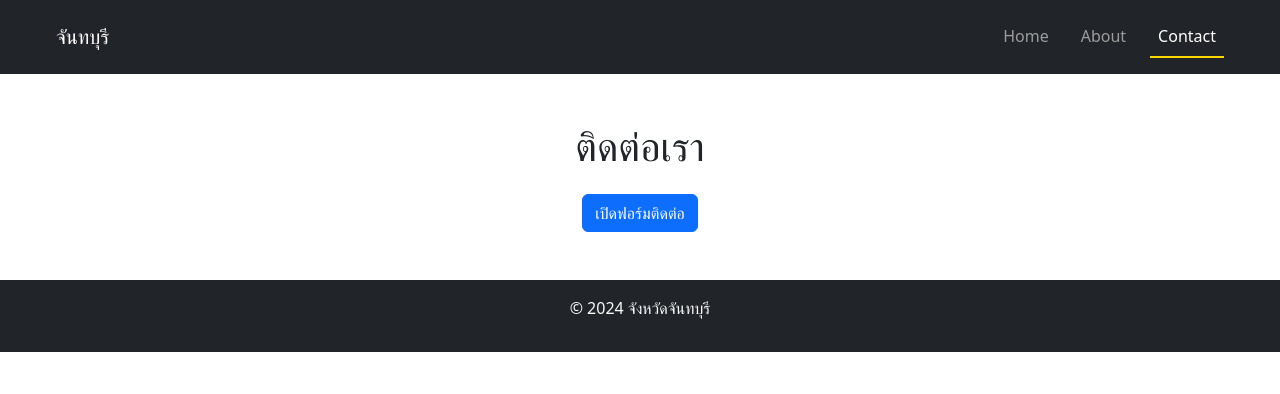
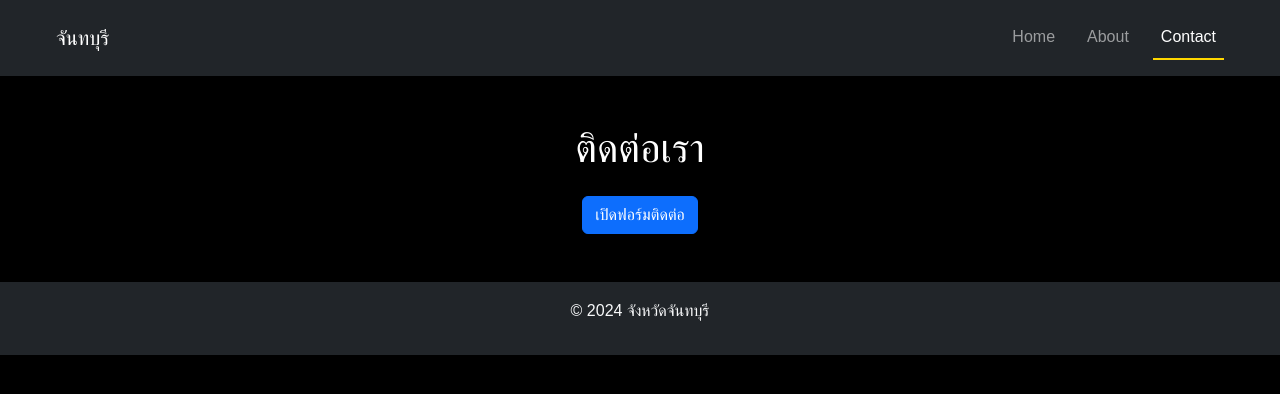
Before and after one commit to ItSurichet/Hw2, a plain HTML site: page contact.html in a window 1280 px wide. Drawn offline with nearby package versions, Linux system fonts and the light colour scheme.

Commit message:
แก้ไขข้อมูล

```diff
--- a/contact.html
+++ b/contact.html
@@ -7,6 +7,21 @@
     <link rel="stylesheet" href="css/style.css">
     <link href="https://cdn.jsdelivr.net/npm/bootstrap@5.3.0-alpha1/dist/css/bootstrap.min.css" rel="stylesheet">
     <style>
+          body {
+            font-family: 'Arial', sans-serif;
+            line-height: 1.6;
+            color: #fff;
+            background-color: #000;
+            overflow-x: hidden;
+        }
+        header {
+            background: rgba(0, 0, 0, 0.8);
+            color: #FFD700;
+            padding: 1rem 0;
+            position: sticky;
+            top: 0;
+            z-index: 1000;
+        }
         .modal-dialog {
             display: flex;
             justify-content: center;
```
